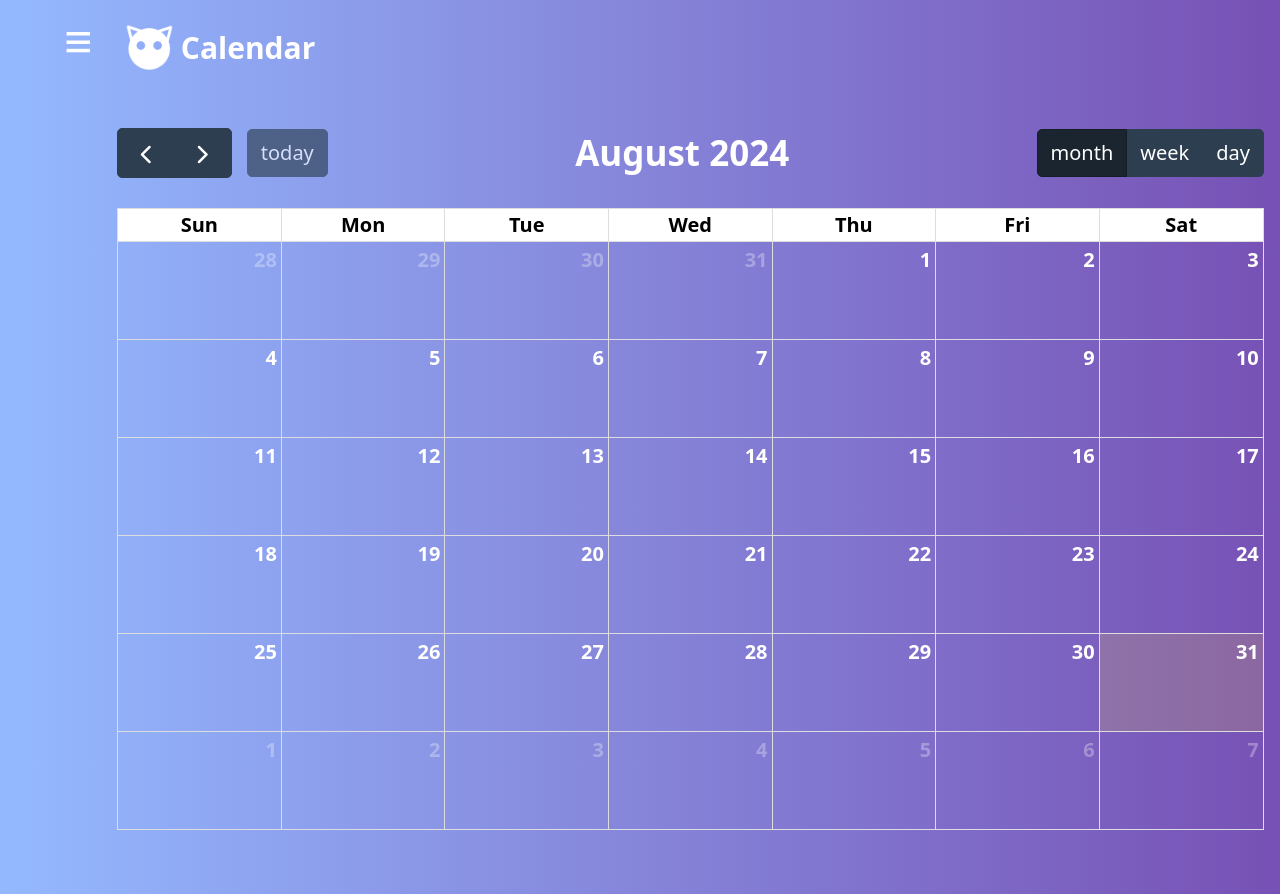
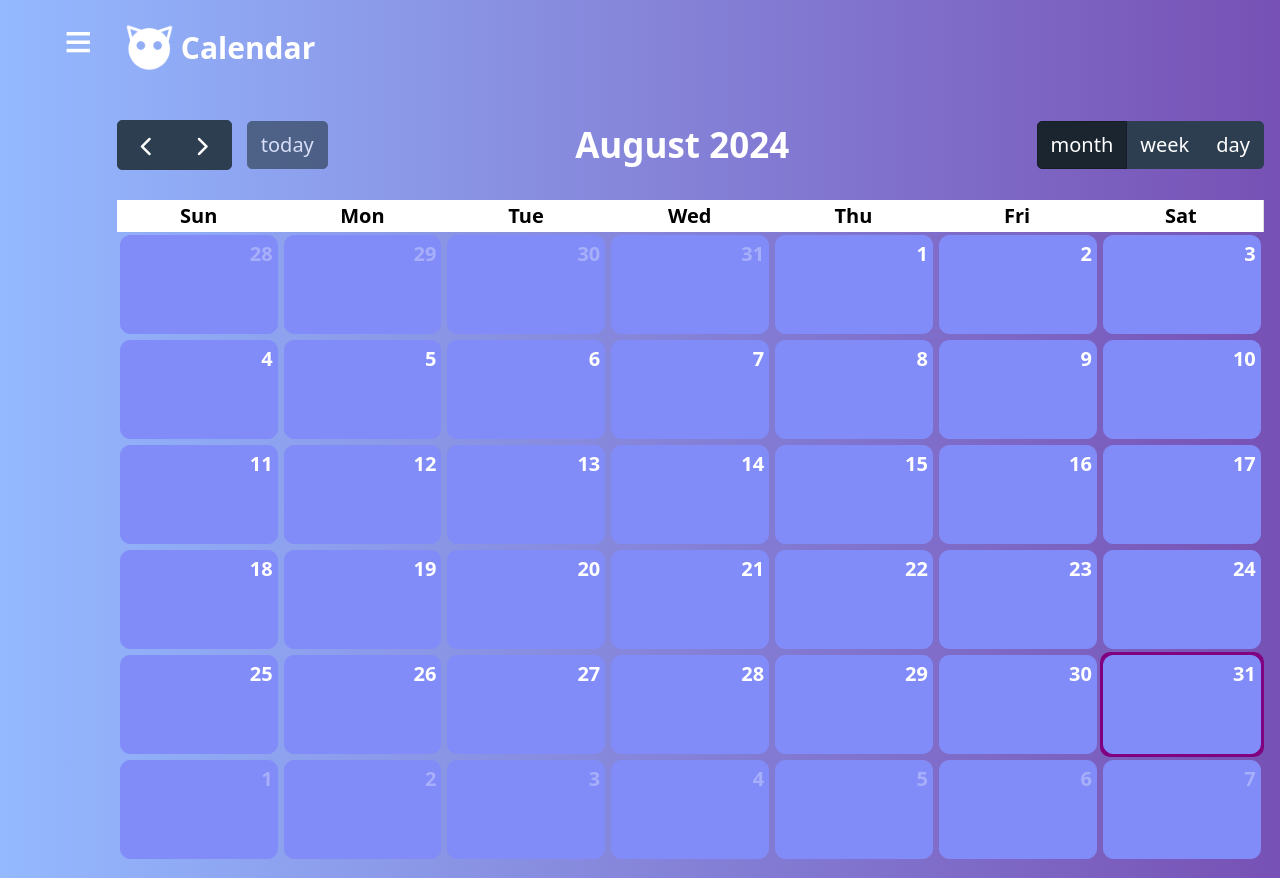
Before and after one commit to yousongsun/gdsc-hackathon-2024, a React (Vite) app in the folder frontend/: page /calendar in a window 1280 px wide. Built offline with nearby package versions, Linux system fonts and the light colour scheme.

Commit message:
design: calendar color changes

```diff
--- a/frontend/src/components/AllPrescriptions.jsx
+++ b/frontend/src/components/AllPrescriptions.jsx
@@ -24,7 +24,6 @@ const AllPrescriptions = () => {
               New Prescription
             </Link>
           </div>
->>>>>>> e2baeb72e535a84c7713ed2cdca8745d70d5ac7b
         </div>
 
         <PrescriptionBanner name={"Paracetamol"} dose={"500mg"} />
--- a/frontend/src/components/Calendar.jsx
+++ b/frontend/src/components/Calendar.jsx
@@ -13,7 +13,7 @@ const Calendar = () => {
           <img className='w-16 h-16' src={Icon} alt="Icon" />
           <h1 className='text-3xl'>Calendar</h1>
         </div>
-        <div className='py-12 text-xl text-white font-bold'>
+        <div className='pt-10 text-xl text-white font-bold border-none'>
           <FullCalendar
             headerToolbar={{
               left: 'prev,next today',
--- a/frontend/src/index.css
+++ b/frontend/src/index.css
@@ -28,6 +28,31 @@
   /* Change weekday names to black */
 }
 
+.fc .fc-daygrid-day-frame {
+  border-radius: 10px; /* Adjust the radius as needed */
+  overflow: hidden; /* Ensure the content stays within the rounded corners */
+  border: 1px solid #818cf8;
+  margin: 3px;
+  background-color: #818cf8;
+}
+
+.fc .fc-daygrid-day.fc-day-today {
+  border-radius: 10px;
+  background-color: purple;
+}
+
+.fc .fc-scrollgrid,
+.fc .fc-col-header-cell,
+.fc .fc-daygrid-day,
+.fc .fc-toolbar,
+.fc {
+  border: 0; /* Remove all borders */
+}
+
+.fc td[role="presentation"] {
+  border: none; /* Remove any borders */
+}
+
 .glow-overlay {
   --glow-size: 25rem;
   position: absolute;
```
